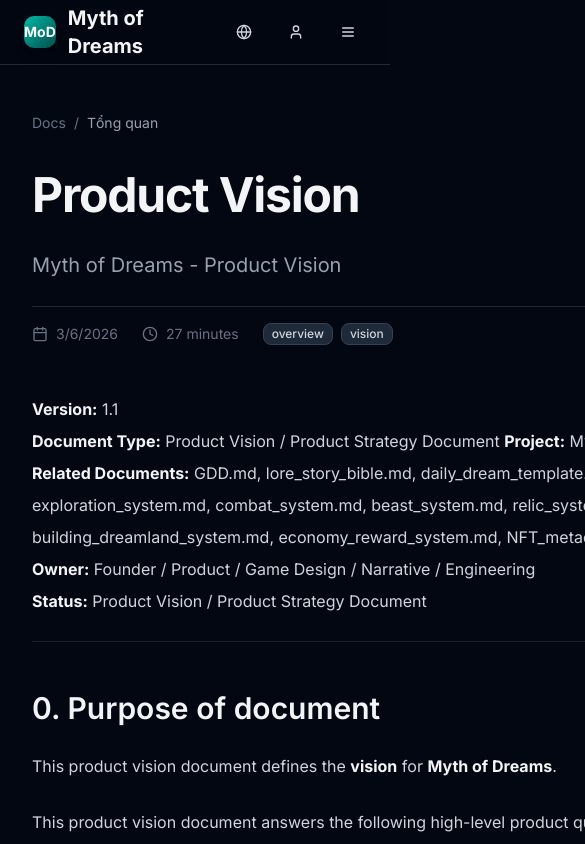
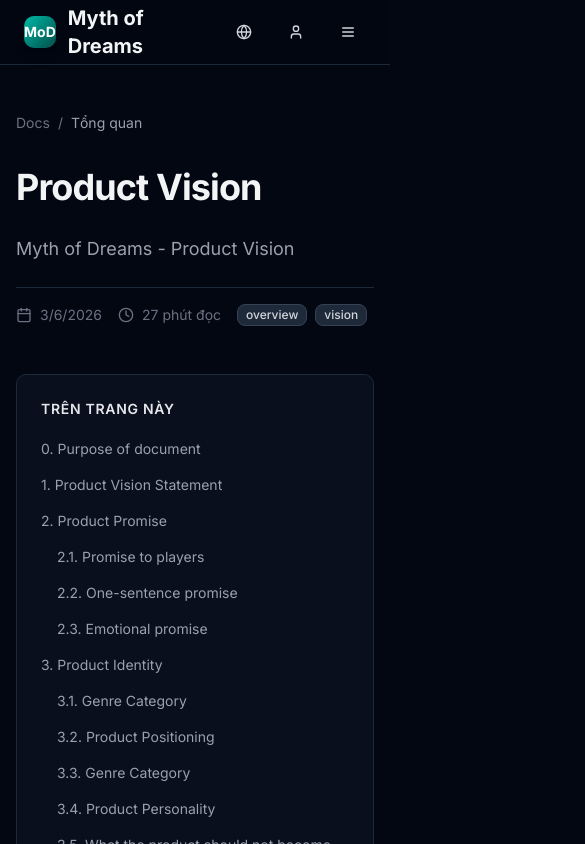
Before and after one commit to binhpv96/myth-of-dreams, a Next.js app: page /docs/product-vision in a window 390 px wide. Shown: the top 844 px of the page, 585 px wide, since content can reach past the window. Built offline with nearby package versions, Linux system fonts and the light colour scheme.

Commit message:
improve documentation portal responsiveness, typography, and scrollbar aesthetics

```diff
--- a/app/docs/[slug]/page.tsx
+++ b/app/docs/[slug]/page.tsx
@@ -51,8 +51,8 @@ export default async function BlogdocPage({ params }: BlogdocPageProps) {
   const nextDoc = currentIndex < categoryDocs.length - 1 ? categoryDocs[currentIndex + 1] : null
 
   return (
-    <div className="relative">
-      <div className="px-8 py-12">
+    <div className="flex flex-col xl:flex-row xl:items-start xl:gap-8 px-4 md:px-8 py-12 mx-auto max-w-5xl xl:max-w-7xl">
+      <div className="flex-1 min-w-0 w-full">
         {/* Breadcrumb */}
         <div className="mb-8 flex items-center space-x-2 text-sm text-gray-500">
           <Link href="/docs" className="hover:text-teal-400 transition-colors">
@@ -68,21 +68,21 @@ export default async function BlogdocPage({ params }: BlogdocPageProps) {
 
         {/* Header */}
         <div className="mb-12 space-y-6">
-          <h1 className="text-5xl font-bold tracking-tight text-gray-100 leading-tight">{doc.title}</h1>
-          {doc.description && <p className="text-xl text-gray-400 max-w-3xl leading-relaxed">{doc.description}</p>}
+          <h1 className="text-4xl md:text-5xl font-bold tracking-tight text-gray-100 leading-tight">{doc.title}</h1>
+          {doc.description && <p className="text-lg md:text-xl text-gray-400 max-w-3xl leading-relaxed">{doc.description}</p>}
 
           {/* Meta info */}
-          <div className="flex items-center space-x-6 text-sm text-gray-500 pt-4 border-t border-gray-800">
+          <div className="flex flex-wrap items-center gap-4 md:space-x-6 text-sm text-gray-500 pt-4 border-t border-gray-800">
             <div className="flex items-center space-x-2">
               <Calendar className="h-4 w-4" />
               <span>{new Date(doc.date).toLocaleDateString("vi-VN")}</span>
             </div>
             <div className="flex items-center space-x-2">
               <Clock className="h-4 w-4" />
-              <span>{doc.readTime} minutes</span>
+              <span>{doc.readTime} phút đọc</span>
             </div>
             {doc.tags && doc.tags.length > 0 && (
-              <div className="flex space-x-2">
+              <div className="flex flex-wrap gap-2">
                 {doc.tags.map((tag) => (
                   <Badge key={tag} variant="secondary" className="bg-gray-800 text-gray-300 border-gray-700">
                     {tag}
@@ -93,32 +93,39 @@ export default async function BlogdocPage({ params }: BlogdocPageProps) {
           </div>
         </div>
 
+        {/* TOC for Mobile & Tablet */}
+        <div className="xl:hidden mb-10">
+          <div className="rounded-lg border border-gray-800 bg-gray-900/50 p-6">
+            <DocsTableOfContents content={doc.content} />
+          </div>
+        </div>
+
         {/* Content */}
         <div className="relative">
-          <div className="prose prose-lg prose-invert max-w-none prose-headings:scroll-mt-20 prose-headings:font-semibold prose-h1:text-4xl prose-h2:text-3xl prose-h3:text-2xl prose-h4:text-xl prose-p:leading-8 prose-p:text-gray-300 prose-strong:text-gray-100 prose-code:text-teal-400 prose-code:bg-gray-900 prose-pre:bg-gray-900 prose-pre:border prose-pre:border-gray-800 prose-ul:text-gray-300 prose-ol:text-gray-300 prose-li:text-gray-300 prose-li:marker:text-teal-400">
+          <div className="prose prose-base md:prose-lg prose-invert max-w-none prose-headings:scroll-mt-24 prose-headings:font-semibold prose-h1:text-3xl md:prose-h1:text-4xl prose-h2:text-2xl md:prose-h2:text-3xl prose-h3:text-xl md:prose-h3:text-2xl prose-h4:text-lg md:prose-h4:text-xl prose-p:leading-8 prose-p:text-gray-300 prose-strong:text-gray-100 prose-code:text-teal-400 prose-code:bg-gray-900/80 prose-pre:bg-gray-900/80 prose-pre:border prose-pre:border-gray-800 prose-ul:text-gray-300 prose-ol:text-gray-300 prose-li:text-gray-300 prose-li:marker:text-teal-400">
             <ReactMarkdown
               remarkPlugins={[remarkGfm]}
               rehypePlugins={[rehypeRaw]}
               components={{
                 table: ({ children }) => (
                   <div className="my-8 w-full overflow-x-auto rounded-lg border border-gray-800">
-                    <table className="w-full border-collapse">{children}</table>
+                    <table className="w-full border-collapse text-sm md:text-base min-w-[600px]">{children}</table>
                   </div>
                 ),
-                thead: ({ children }) => <thead className="bg-gray-900">{children}</thead>,
+                thead: ({ children }) => <thead className="bg-gray-900/80">{children}</thead>,
                 th: ({ children }) => (
-                  <th className="border-b border-gray-800 px-6 py-4 text-left font-semibold text-gray-100">
+                  <th className="border-b border-gray-800 px-4 md:px-6 py-4 text-left font-semibold text-gray-100">
                     {children}
                   </th>
                 ),
-                td: ({ children }) => <td className="border-b border-gray-800 px-6 py-4 text-gray-300">{children}</td>,
+                td: ({ children }) => <td className="border-b border-gray-800 px-4 md:px-6 py-4 text-gray-300">{children}</td>,
                 h1: ({ children, ...props }) => {
                   const id = String(children)
                     .toLowerCase()
                     .replace(/[^a-z0-9]+/g, "-")
                     .replace(/(^-|-$)/g, "")
                   return (
-                    <h1 id={id} className="text-4xl font-bold mt-16 mb-8 text-gray-100 first:mt-0" {...props}>
+                    <h1 id={id} className="text-3xl md:text-4xl font-bold mt-16 mb-8 text-gray-100 first:mt-0" {...props}>
                       {children}
                     </h1>
                   )
@@ -129,7 +136,7 @@ export default async function BlogdocPage({ params }: BlogdocPageProps) {
                     .replace(/[^a-z0-9]+/g, "-")
                     .replace(/(^-|-$)/g, "")
                   return (
-                    <h2 id={id} className="text-3xl font-semibold mt-12 mb-6 text-gray-100" {...props}>
+                    <h2 id={id} className="text-2xl md:text-3xl font-semibold mt-12 mb-6 text-gray-100" {...props}>
                       {children}
                     </h2>
                   )
@@ -140,7 +147,7 @@ export default async function BlogdocPage({ params }: BlogdocPageProps) {
                     .replace(/[^a-z0-9]+/g, "-")
                     .replace(/(^-|-$)/g, "")
                   return (
-                    <h3 id={id} className="text-2xl font-medium mt-10 mb-4 text-gray-100" {...props}>
+                    <h3 id={id} className="text-xl md:text-2xl font-medium mt-10 mb-4 text-gray-100" {...props}>
                       {children}
                     </h3>
                   )
@@ -151,7 +158,7 @@ export default async function BlogdocPage({ params }: BlogdocPageProps) {
                     .replace(/[^a-z0-9]+/g, "-")
                     .replace(/(^-|-$)/g, "")
                   return (
-                    <h4 id={id} className="text-xl font-medium mt-8 mb-3 text-gray-200" {...props}>
+                    <h4 id={id} className="text-lg md:text-xl font-medium mt-8 mb-3 text-gray-200" {...props}>
                       {children}
                     </h4>
                   )
@@ -169,29 +176,25 @@ export default async function BlogdocPage({ params }: BlogdocPageProps) {
                 ),
                 li: ({ children }) => <li className="leading-7 pl-2">{children}</li>,
                 blockquote: ({ children }) => (
-                  <blockquote className="my-8 border-l-4 border-teal-500 bg-teal-500/5 pl-6 py-4 rounded-r-lg">
+                  <blockquote className="my-8 border-l-4 border-teal-500 bg-teal-500/10 pl-6 py-4 rounded-r-lg italic">
                     <div className="text-gray-200">{children}</div>
                   </blockquote>
                 ),
                 strong: ({ children }) => <strong className="font-bold text-gray-100">{children}</strong>,
-                em: ({ children }) => <em className="italic text-gray-200">{children}</em>,
+                em: ({ children }) => <em className="italic text-gray-300">{children}</em>,
+                pre: ({ children }) => (
+                  <div className="my-6 rounded-lg border border-gray-800 bg-gray-900/80">
+                    <pre className="overflow-x-auto p-4">
+                      {children}
+                    </pre>
+                  </div>
+                ),
                 code: ({ children, className }) => {
                   if (className?.includes("language-")) {
-                    return (
-                      <pre className="bg-gray-900 border border-gray-800 rounded-lg p-4 text-sm text-gray-100 overflow-x-auto my-6">
-                        <code className="text-gray-100">{children}</code>
-                      </pre>
-                    )
+                    return <code className="text-sm text-gray-100 block min-w-max">{children}</code>
                   }
-                  return (
-                    <code className="bg-gray-800 text-teal-400 px-2 py-1 rounded text-sm font-mono">{children}</code>
-                  )
+                  return <code className="bg-gray-800/80 text-teal-400 px-1.5 py-0.5 rounded-md text-sm font-mono mx-1">{children}</code>
                 },
-                pre: ({ children }) => (
-                  <pre className="bg-gray-900 border border-gray-800 rounded-lg p-4 text-sm text-gray-100 overflow-x-auto my-6">
-                    {children}
-                  </pre>
-                ),
                 // Custom component for better emoji and special character handling
                 text: ({ children }) => {
                   if (typeof children === "string") {
@@ -206,41 +209,41 @@ export default async function BlogdocPage({ params }: BlogdocPageProps) {
           </div>
 
           {/* Navigation */}
-          <div className="flex items-center justify-between mt-16 pt-8 border-t border-gray-800">
+          <div className="flex flex-col sm:flex-row sm:items-center justify-between mt-16 pt-8 border-t border-gray-800 gap-4">
             {prevDoc ? (
               <Link
                 href={`/docs/${prevDoc.slug}`}
-                className="flex items-center space-x-3 rounded-lg border border-gray-800 bg-gray-900 px-6 py-4 transition-colors hover:border-gray-700 hover:bg-gray-800"
+                className="flex flex-1 items-center space-x-3 rounded-lg border border-gray-800 bg-gray-900/50 px-6 py-4 transition-colors hover:border-gray-700 hover:bg-gray-800"
               >
-                <ArrowLeft className="h-4 w-4 text-gray-400" />
-                <div className="text-left">
-                  <div className="text-sm text-gray-500">Before</div>
-                  <div className="font-medium text-gray-200">{prevDoc.title}</div>
+                <ArrowLeft className="h-4 w-4 text-gray-400 shrink-0" />
+                <div className="text-left min-w-0">
+                  <div className="text-sm text-gray-500">Bài trước</div>
+                  <div className="font-medium text-gray-200 truncate">{prevDoc.title}</div>
                 </div>
               </Link>
             ) : (
-              <div></div>
+              <div className="flex-1"></div>
             )}
 
             {nextDoc && (
               <Link
                 href={`/docs/${nextDoc.slug}`}
-                className="flex items-center space-x-3 rounded-lg border border-gray-800 bg-gray-900 px-6 py-4 transition-colors hover:border-gray-700 hover:bg-gray-800"
+                className="flex flex-1 items-center justify-end space-x-3 rounded-lg border border-gray-800 bg-gray-900/50 px-6 py-4 transition-colors hover:border-gray-700 hover:bg-gray-800"
               >
-                <div className="text-right">
-                  <div className="text-sm text-gray-500">Next</div>
-                  <div className="font-medium text-gray-200">{nextDoc.title}</div>
+                <div className="text-right min-w-0">
+                  <div className="text-sm text-gray-500">Bài tiếp theo</div>
+                  <div className="font-medium text-gray-200 truncate">{nextDoc.title}</div>
                 </div>
-                <ArrowRight className="h-4 w-4 text-gray-400" />
+                <ArrowRight className="h-4 w-4 text-gray-400 shrink-0" />
               </Link>
             )}
           </div>
         </div>
       </div>
 
-      {/* Table of Contents */}
-      <div className="fixed right-8 top-32 hidden w-64 xl:block">
-        <div className="rounded-lg border border-gray-800 bg-gray-900 p-6">
+      {/* Table of Contents Desktop */}
+      <div className="hidden xl:block w-64 shrink-0 sticky top-24 max-h-[calc(100vh-8rem)] overflow-y-auto pr-2 pb-8">
+        <div className="rounded-lg border border-gray-800 bg-gray-900/30 p-5">
           <DocsTableOfContents content={doc.content} />
         </div>
       </div>
--- a/app/docs/layout.tsx
+++ b/app/docs/layout.tsx
@@ -22,8 +22,8 @@ export default async function DocsLayout({
           <aside className="fixed top-16 z-30 hidden h-[calc(100vh-4rem)] w-72 shrink-0 border-r border-gray-800 bg-gray-950 md:block">
             <DocsSidebar categories={categories} />
           </aside>
-          <main className="flex-1 md:ml-72">
-            <div className="mx-auto max-w-4xl">{children}</div>
+          <main className="flex-1 md:ml-72 min-w-0">
+            {children}
           </main>
         </div>
       </div>
--- a/app/docs/page.tsx
+++ b/app/docs/page.tsx
@@ -7,7 +7,7 @@ export default async function DocsHomePage() {
   const categories = await getCategories()
 
   return (
-    <div className="px-8 py-12">
+    <div className="mx-auto max-w-4xl px-4 md:px-8 py-12">
       {/* Breadcrumb */}
       <div className="mb-8 flex items-center space-x-2 text-sm text-gray-500">
         <span>Docs</span>
--- a/app/globals.css
+++ b/app/globals.css
@@ -120,3 +120,18 @@
     @apply bg-background text-foreground;
   }
 }
+
+/* Custom Scrollbar for better UI */
+::-webkit-scrollbar {
+  width: 6px;
+  height: 6px;
+}
+::-webkit-scrollbar-track {
+  background: transparent;
+}
+::-webkit-scrollbar-thumb {
+  @apply bg-gray-800 rounded-full;
+}
+::-webkit-scrollbar-thumb:hover {
+  @apply bg-gray-600;
+}
```
